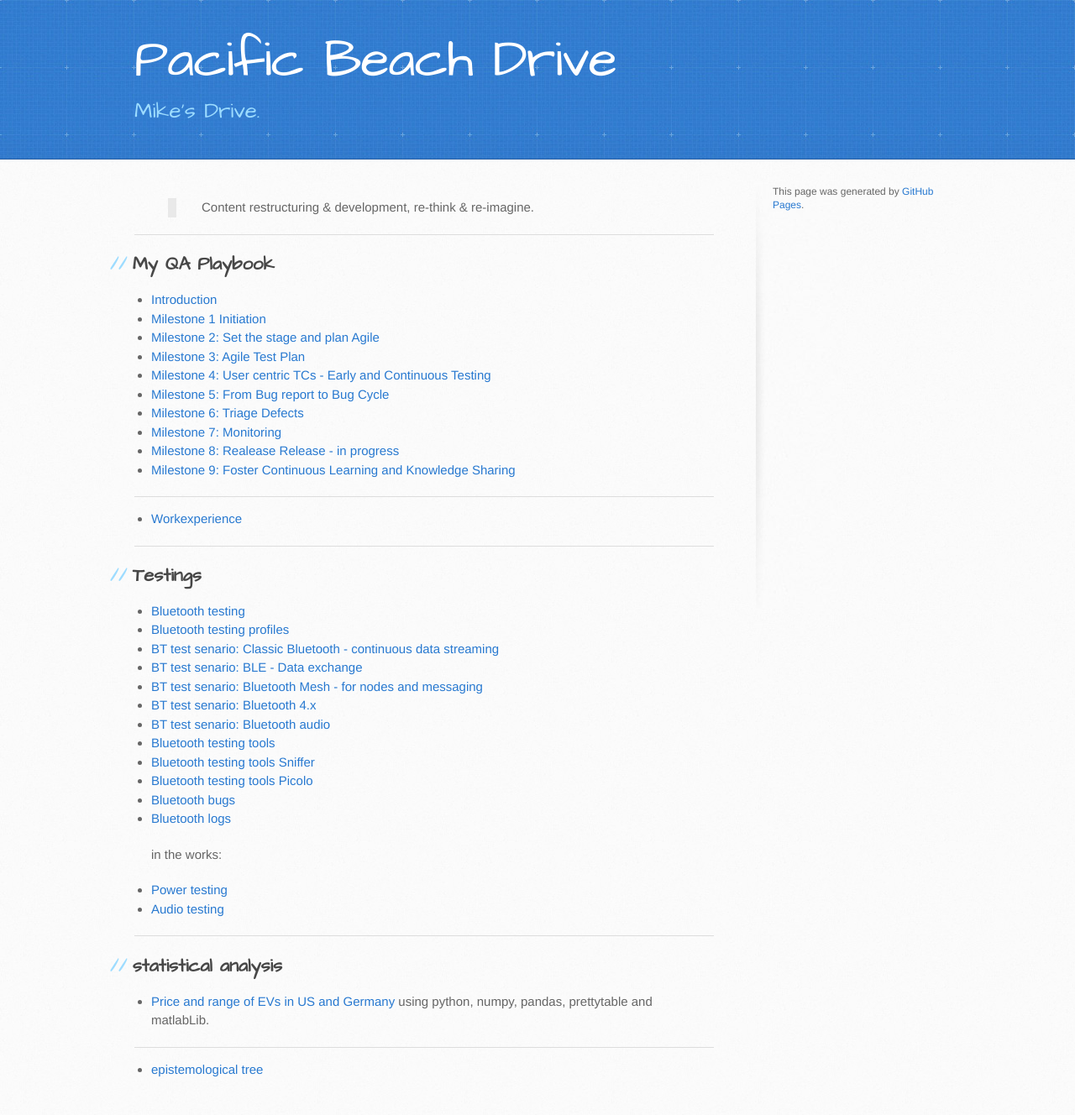
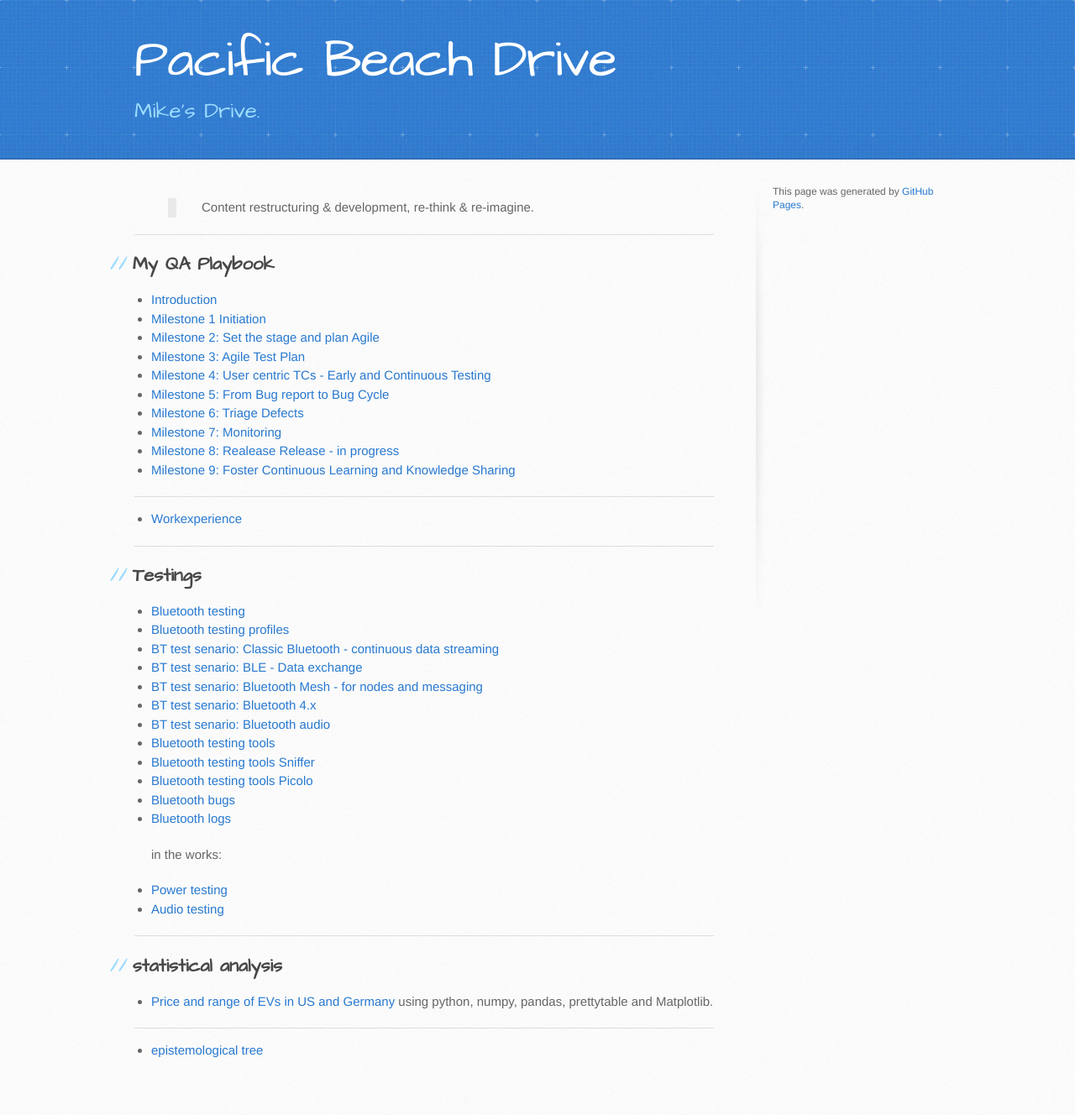
Before and after one commit to trumpfheller/trumpfheller.github.io, a Jekyll site: the page built from index.md, in a window 1280 px wide. Shown: the whole page at 84% size. Built offline with Jekyll 4.4.1, drawn with Linux system fonts in a browser that asks for light colours; after the commit the page ends 1305 px from its top, so only the background shows below that.

Commit message:
Update index.md

```diff
--- a/index.md
+++ b/index.md
@@ -45,7 +45,7 @@ layout: default
 ---
 
 ## statistical analysis
-- [Price and range of EVs in US and Germany](./databasics/ev.html) using python, numpy, pandas, prettytable and matlabLib.
+- [Price and range of EVs in US and Germany](./databasics/ev.html) using python, numpy, pandas, prettytable and Matplotlib.
 
 ---
 
```
